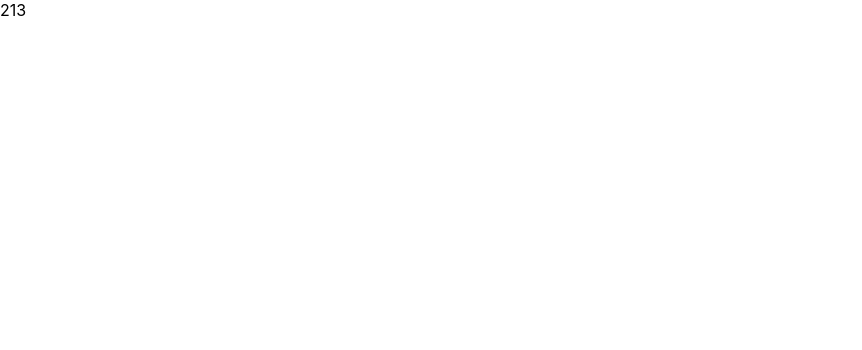
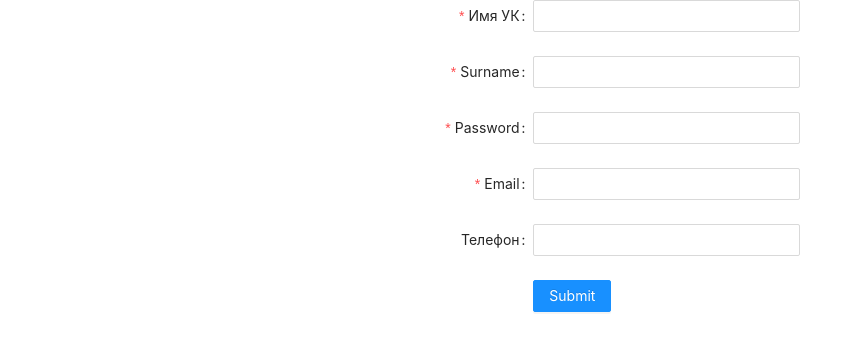
Before and after one commit to kazah96/oren-hakaton, a React (Create React App) app in the folder client/: page /login in a window 1280 px wide. Shown: the top 350 px of the page, without its empty margins (0-862 px from the left). Built offline with nearby package versions, Linux system fonts and the light colour scheme.

Commit message:
сделал форму авторизации

```diff
--- a/client/src/App.tsx
+++ b/client/src/App.tsx
@@ -1,5 +1,7 @@
 import React from 'react';
 import { Switch, Route, BrowserRouter as Router } from 'react-router-dom';
+
+import 'antd/dist/antd.css';
 
 import Login from './component/Auth/login';
 import Register from './component/Auth/register';
@@ -11,9 +13,9 @@ const App = () => {
   return (
     <Router>
       <Switch>
-        <Route path="/"   render={LoginComponent} />
-        <Route path="/login"   render={LoginComponent}/>
-        <Route path="/register"  render={RegisterComponent}/>
+        <Route exact path="/"   render={LoginComponent} />
+        <Route exact path="/login"   render={LoginComponent}/>
+        <Route exact path="/register"  render={RegisterComponent}/>
       </Switch>
     </Router>
   );
--- /dev/null
+++ b/client/src/api/hooks/useApi.js
@@ -0,0 +1,6 @@
+export default (props = {}) => {
+  const { api, requestUrl } = props;
+  const Api = api;
+
+  return new Api(requestUrl);
+};
--- a/client/src/api/index.js
+++ b/client/src/api/index.js
@@ -1,7 +1,9 @@
 import RestApi from './rest/rest-api';
 import UserApi from './rest/user-api';
+import useApi from './hooks/useApi';
 
 export {
   RestApi,
-  UserApi
+  UserApi,
+  useApi
 };
--- a/client/src/api/rest/user-api.js
+++ b/client/src/api/rest/user-api.js
@@ -13,7 +13,7 @@ class UserApi extends RestApi {
   saveUser = data => {
     return this.postRestRequest({
       url: 'api/auth',
-      data
+      data: data.user
     }).then(result => {
       return Promise.resolve(result.content);
     });
--- a/client/src/component/Auth/login.tsx
+++ b/client/src/component/Auth/login.tsx
@@ -1,10 +1,60 @@
 import React from 'react';
+import { Form, Input, Button, message } from 'antd';
+import { useApi, UserApi } from '../../api/index';
+
+const layout = {
+  labelCol: { span: 10 },
+  wrapperCol: { span: 5 },
+};
+
+const validateMessages = {
+  required: '${label} обязательное поле!',
+  types: {
+    email: '${label} не правильный формат!'
+  }
+};
 
 const Login = () => {
+
+  const {
+    saveUser
+  } = useApi({
+    api: UserApi
+  });
+
+
+  const onFinish = (data: any) => {
+    saveUser(data)
+        .then((result: any) => {
+          message.success('Успешно добавлен');
+        })
+
+  };
+
   return(
-    <div>
-      213
-    </div>
+    <Form {...layout} onFinish={onFinish} name="login-form" validateMessages={validateMessages}>
+      <Form.Item name={['user', 'Name']} label="Имя УК" rules={[{ required: true }]}>
+        <Input />
+      </Form.Item>
+      <Form.Item name={['user', 'Surname']} label="Surname" rules={[{ required: true }]}>
+        <Input />
+      </Form.Item>
+      <Form.Item name={['user', 'Password']} label="Password" rules={[{ required: true }]}>
+        <Input />
+      </Form.Item>
+      <Form.Item name={['user', 'Mail']} label="Email" rules={[{ required: true,type: 'email' }]}>
+        <Input />
+      </Form.Item>
+      <Form.Item name={['user', 'Telephone']} label="Телефон">
+        <Input />
+      </Form.Item>
+
+      <Form.Item wrapperCol={{ ...layout.wrapperCol, offset: 10 }}>
+        <Button type="primary" htmlType="submit">
+          Submit
+        </Button>
+      </Form.Item>
+    </Form>
   )
 }
 
--- a/client/src/index.tsx
+++ b/client/src/index.tsx
@@ -3,7 +3,6 @@ import ReactDOM from 'react-dom';
 import './index.css';
 import App from './App';
 import * as serviceWorker from './serviceWorker';
-
 
 const Root = () => {
   return (
```
